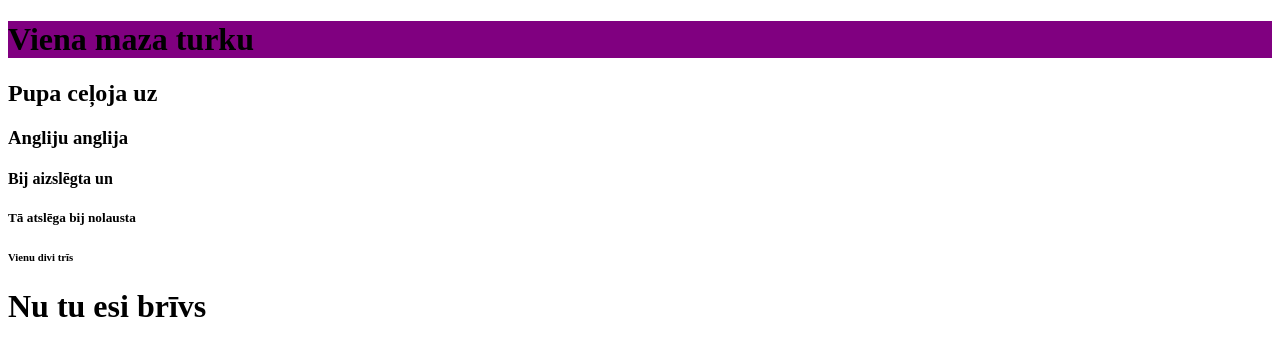
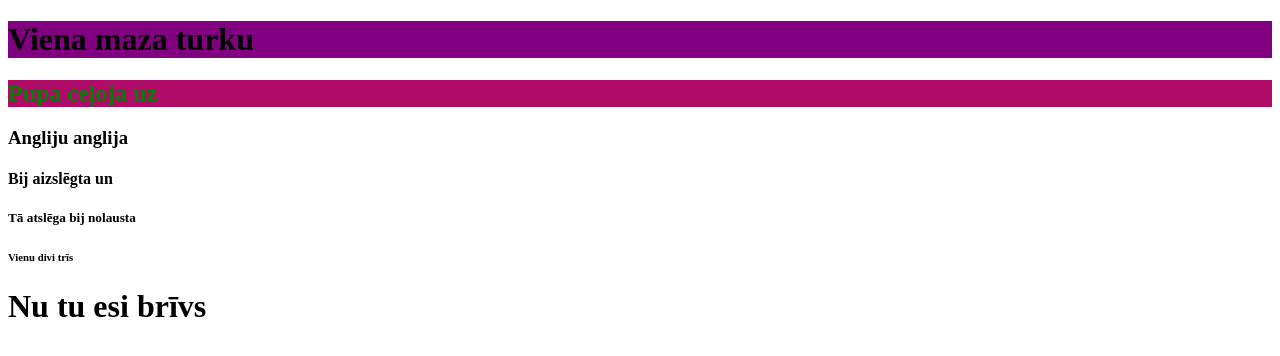
Before and after one commit to anc3ca/aeaeae, a plain HTML site: page index.html in a window 1280 px wide. Drawn offline with Linux system fonts and the light colour scheme.

Commit message:
Update index.html

```diff
--- a/index.html
+++ b/index.html
@@ -7,7 +7,7 @@
 <body>
 
 <h1 style="background-color:purple">Viena maza turku</h1>
-<h2>Pupa ceļoja uz</h2>
+<h2 STYLE="color:green;background-color:#b00b69">Pupa ceļoja uz</h2>
 <h3>Angliju anglija</h3>
 <h4>Bij aizslēgta un</h4>
 <h5>Tā atslēga bij nolausta</h5>
```
